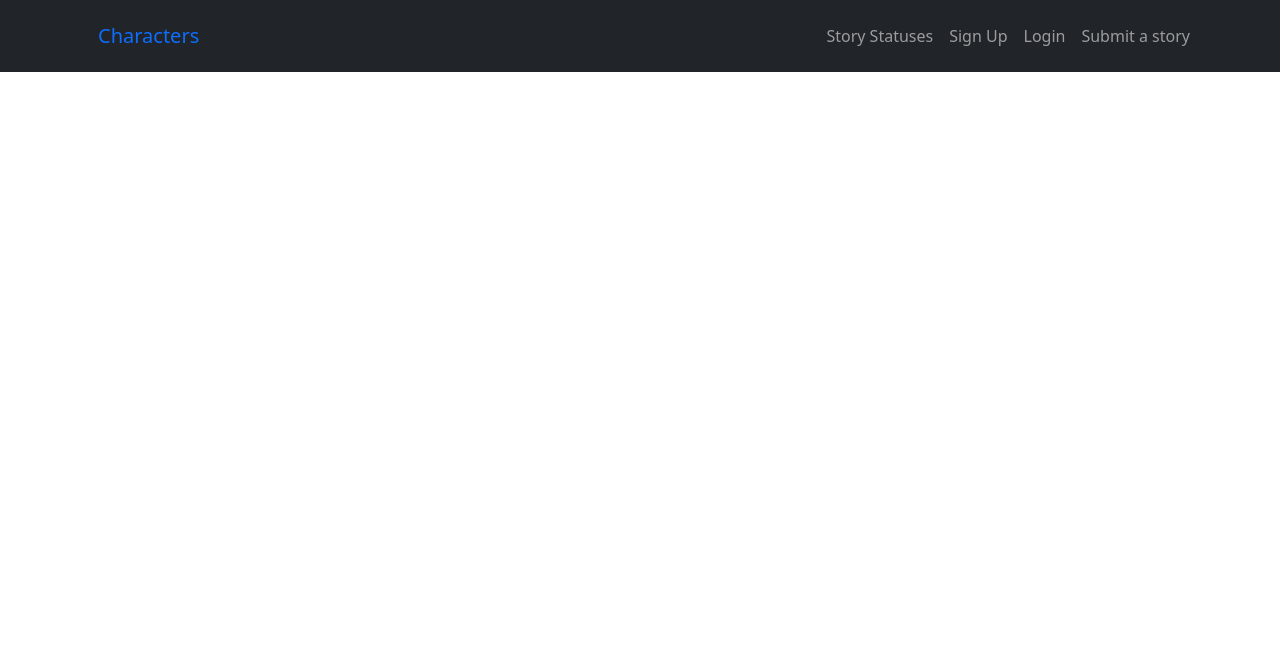
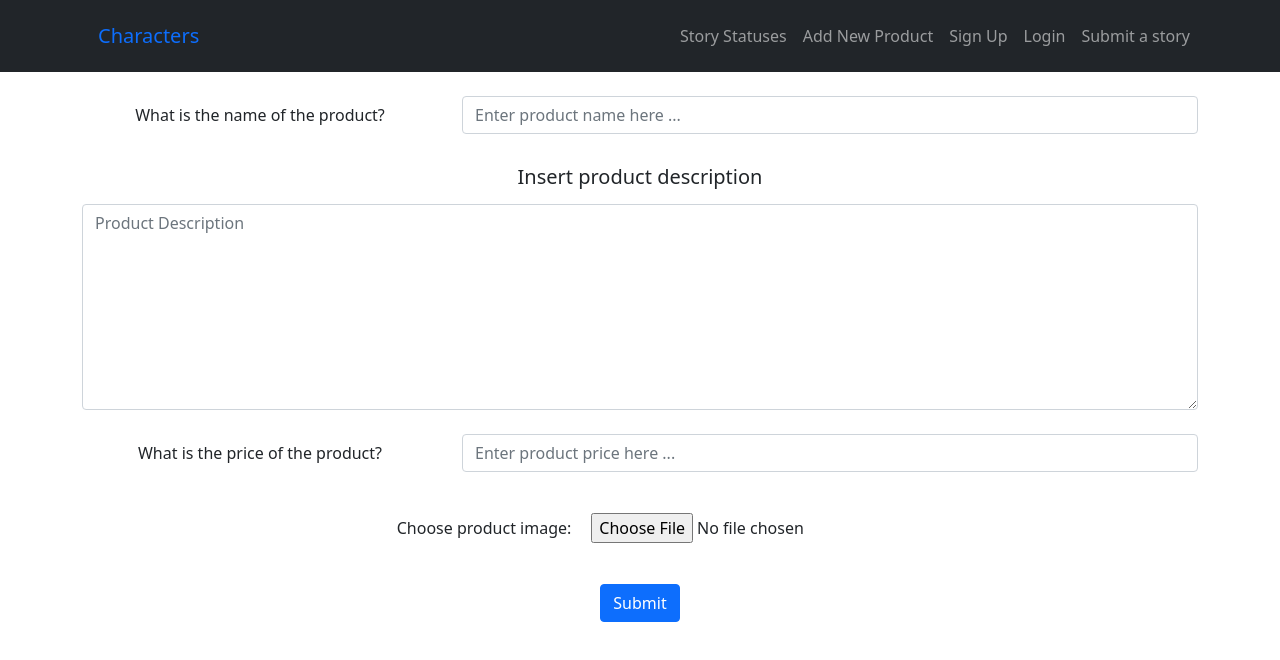
Before and after one commit to UTSCCSCC01/finalprojects22-characters-gp, a React (Create React App) app in the folder frontend/: page /SubmitProduct in a window 1280 px wide. Shown: the top 660 px of the page. Built offline with nearby package versions, Linux system fonts and the light colour scheme.

Commit message:
CHAR-5/CHAR-54 developed POST request & UI

```diff
--- a/frontend/src/App.js
+++ b/frontend/src/App.js
@@ -12,6 +12,7 @@ import StoryDetails from './components/StoryDetails'
 import Login from './components/Login'
 import StoriesList from './components/StoriesList'
 import SubmitStory from './components/SubmitStory'
+import SumbitProduct from './components/SubmitProduct'
 
 class App extends React.Component {
   constructor(props) {
@@ -56,6 +57,11 @@ class App extends React.Component {
                 <Nav>
                   <Link to={'/StoriesList'} className="nav-link">
                     Story Statuses
+                  </Link>
+                </Nav>
+                <Nav>
+                  <Link to={'/SubmitProduct'} className="nav-link">
+                    Add New Product
                   </Link>
                 </Nav>
                 {this.state.user === null ?
@@ -114,6 +120,11 @@ class App extends React.Component {
                       path="/stories/:id"
                       render={(props) => <StoryDetails {...props} />}
                       />
+                    <Route
+                      exact
+                      path="/SubmitProduct"
+                      render={(props) => <SumbitProduct {...props} />}
+                      />
                   </Switch>
                 </div>
               </Col>
--- /dev/null
+++ b/frontend/src/components/SubmitProduct.js
@@ -0,0 +1,152 @@
+import React, {Component, NumericInput, useState}  from 'react';
+import Form from 'react-bootstrap/Form';
+import { Row, Col} from 'react-bootstrap';
+import Button from 'react-bootstrap/Button';
+import Alert from 'react-bootstrap/Alert'
+import axios from 'axios';
+import config from '../config'
+
+
+export default class SumbitProduct extends Component {
+    constructor(props) {
+        super(props)
+
+        //State
+        this.state = {
+            productName: '',
+            productPrice: '',
+            productDescription: '',
+            productImage: '',
+            submissionSuccess: false,
+        }
+
+
+        //binding methods
+        this.onChangeProductDescription = this.onChangeProductDescription.bind(this);
+        this.onChangeProductName = this.onChangeProductName.bind(this);
+        this.onChangeProductPrice = this.onChangeProductPrice.bind(this);
+        this.onUploadImage = this.onUploadImage.bind(this);
+        this.onSubmit = this.onSubmit.bind(this);
+
+    }
+
+    onChangeProductName(e){
+        this.setState({ productName: e.target.value });
+    }
+    onChangeProductDescription(e){
+        this.setState({ productDescription: e.target.value });
+    }
+    onChangeProductPrice(e){
+        this.setState({
+            productPrice: e.target.value
+        });
+    }
+
+    onUploadImage(e) {
+        this.setState({ productImage: e.target.files[0] });
+    }
+
+    onSubmit(e){
+        e.preventDefault();
+
+        const formData = new FormData();
+        formData.append("productName", this.state.productName);
+        formData.append("productPrice", this.state.productPrice);
+        formData.append("productDescription", this.state.productDescription);
+        formData.append("productImage", this.state.productImage);
+
+        for (var key of formData.entries()) {
+            console.log(key[0] + ': ' + key[1]);
+        }
+        //assume all other state fields are filled (by required attributes)
+        // const data = {
+        //     productName: this.state.productName,
+        //     productPrice: this.state.productPrice,
+        //     productDescription: this.state.productDescription,
+        // }
+
+        //store new object in database and print to console
+        axios.post(config.backend + "/products", formData)
+        .then(res => console.log("res.formData =" + res.formData));
+
+        //reset SubmitForm state
+        this.setState({
+            productName: '',
+            productPrice: '',
+            productDescription: '',
+            productImage: ''
+        })
+        //change submissionSuccess state to show
+        //successful submission message to user:
+        this.setState({ submissionSuccess: 'true' });
+    }
+
+    render(){
+        return(
+            <form onSubmit={this.onSubmit} encType="multipart/form-data">
+
+                <br></br>
+                <Form.Group as={Row} controlId="productName">
+                    <Form.Label column sm="4">
+                        What is the name of the product?
+                    </Form.Label>
+                    <Col sm="8">
+                        <Form.Control required type="text"
+                            placeholder="Enter product name here ..."
+                            onChange={this.onChangeProductName} />
+                    </Col>
+                </Form.Group>
+                <br></br>
+                <Form.Group as={Row} controlId="productDescription">
+                    <center>
+                        <Form.Label column sm="10">
+                            <h5>Insert product description</h5>
+                        </Form.Label>
+                    </center>
+                    <Col sm="12">
+                        <Form.Control as="textarea"
+                            placeholder="Product Description"
+                            required
+                            rows={8}
+                            onChange={this.onChangeProductDescription} />
+                    </Col>
+                </Form.Group>
+                <br></br>
+                <Form.Group as={Row} controlId="productPrice">
+                    <Form.Label column sm="4">
+                        What is the price of the product?
+                    </Form.Label>
+                    <Col sm="8">
+                        <Form.Control required type="number"
+                            min="0.01" step="0.01"
+                            placeholder="Enter product price here ..."
+                            onChange={this.onChangeProductPrice} />
+                    </Col>
+                </Form.Group>
+                <br></br>
+                <div className='from-group'>
+                    <label htmlFor='file' style={{padding:20}}>Choose product image:</label>
+
+                    <input type="file"
+                        filename="productImage"
+                        // name="productImage"
+                        className="form-control-file"
+                        required
+                        onChange={this.onUploadImage}>
+                    </input>
+                </div>
+                <br></br>
+                <Button size="md" block="block" type="submit">
+                    Submit
+                </Button>
+
+                {this.state.submissionSuccess == 'true' &&
+                    <Alert variant="success"  onClose={() => this.setState({ submissionSuccess: false})} dismissible>
+                        <Alert.Heading>The product has been successfully submitted.</Alert.Heading>
+                    </Alert>
+                }
+            </form>
+        )
+    }
+
+}
```
Also changed, not shown: 2 other files (tests, documents, lock files or other folders).
